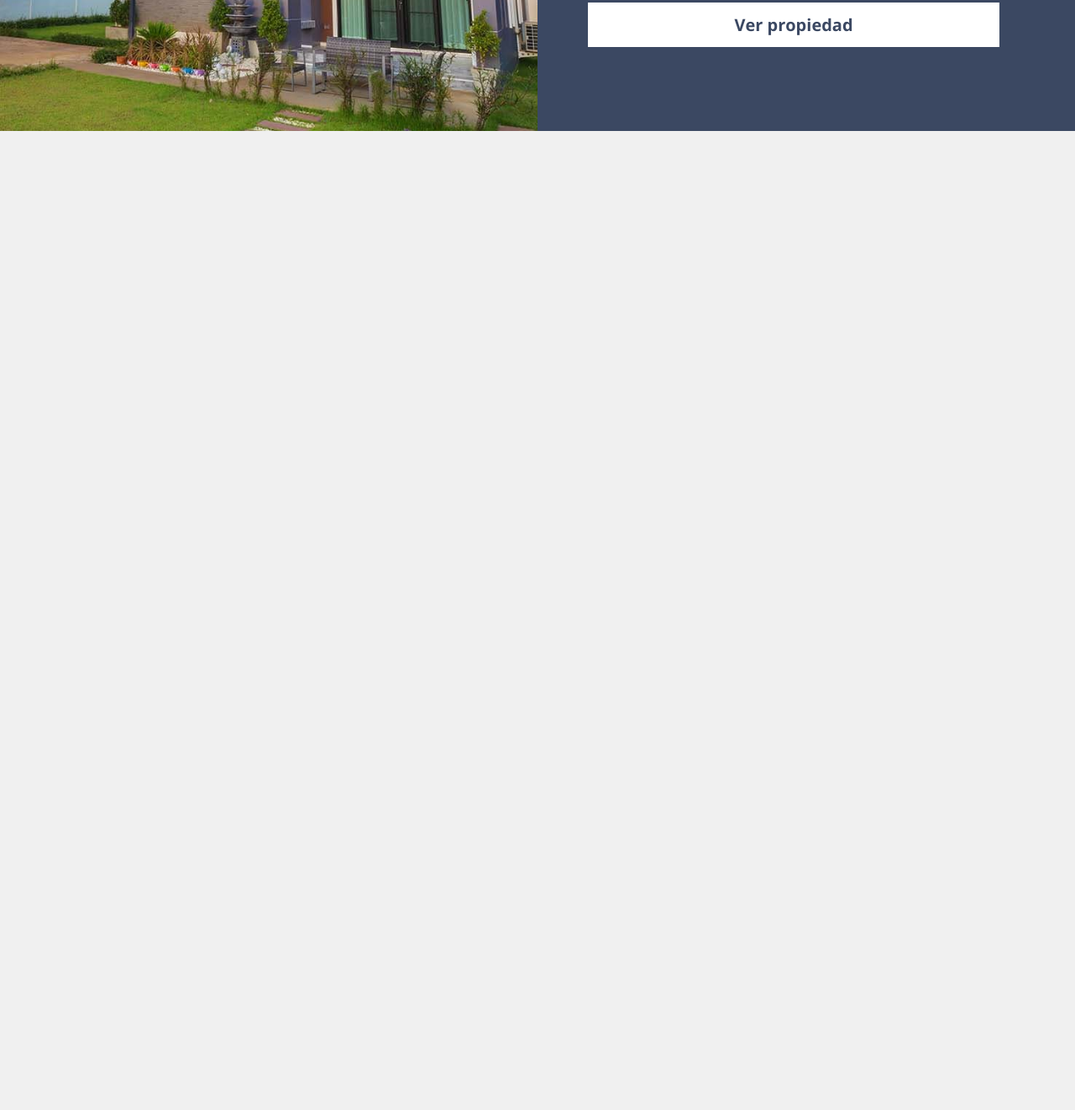
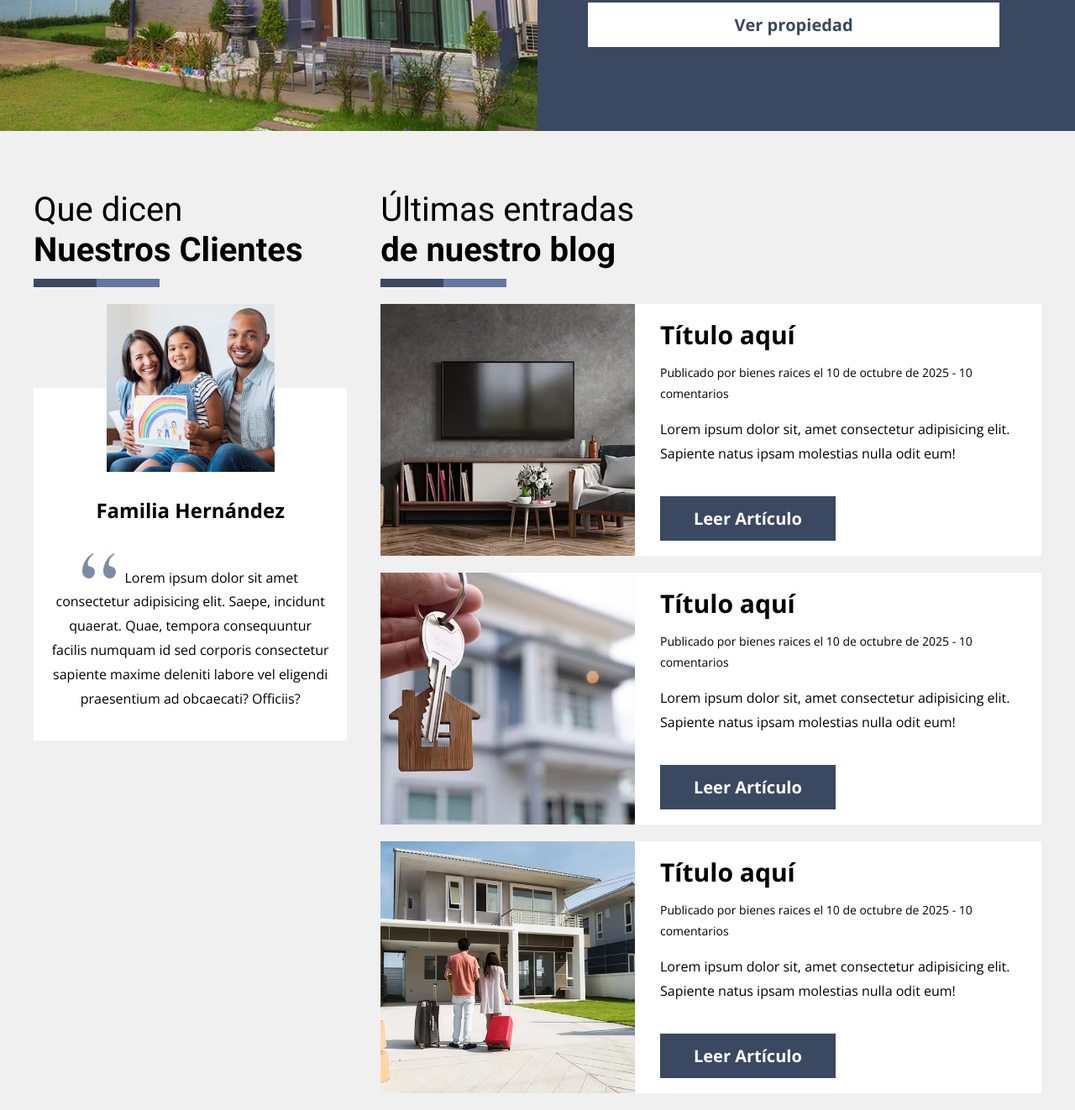
Before and after one commit to joelcascar/proyecto-realState, a website: page index.html in a window 1280 px wide. Shown: the part 2467-3789 px from the top of the page at 84% size. Before the commit the page ends 2623 px from the top, so only its background shows below. Drawn offline with nearby package versions, Linux system fonts and the light colour scheme.

Commit message:
testimoniales-blog finalizado

```diff
--- a/index.html
+++ b/index.html
@@ -121,5 +121,76 @@
         </div>
     </section>
 
+    <!-- Secciones de blog y testimoniales -->
+
+    <div class="testimoniales-blog contenedor">
+        <section class="testimoniales-blog__testimoniales">
+            <h2 class="testimoniales-blog__heading">Que dicen <span>Nuestros Clientes</span></h2>
+            <div class="testimonial">
+                <picture>
+                    <source srcset="build/img/testimonial.avif" type="image/avif">
+                    <source srcset="build/img/testimonial.webp" type="image/webp">
+                    <img class="testimonial__imagen" loading="lazy" src="build/img/testimonial.jpg" alt="imagen testimonial" width="800" height="800">
+                    <div class="testimonial__contenido">
+                        <p class="testimonial__nombre">Familia Hernández</p>
+                        <p class="testimonial__texto">Lorem ipsum dolor sit amet consectetur adipisicing elit. Saepe, incidunt quaerat. Quae, tempora consequuntur facilis numquam id sed corporis consectetur sapiente maxime deleniti labore vel eligendi praesentium ad obcaecati? Officiis?</p>
+                    </div>
+                </picture>
+            </div>
+        </section>
+        <section class="testimoniales-blog__blog">
+            <h2 class="testimoniales-blog__heading">Últimas entradas <span>de nuestro blog</span></h2>
+
+            <div class="entrada">
+                <div class="entrada__imagen-contenedor">
+                    <picture>
+                        <source srcset="build/img/blog_1.avif" type="image/avif">
+                        <source srcset="build/img/blog_1.webp" type="image/webp">
+                        <img class="entrada__imagen" loading="lazy" src="build/img/blog_1.jpg" alt="imagen blog" width="800" height="450">
+                    </picture>
+                </div>
+
+                <div class="entrada__contenido">
+                    <h3 class="entrada__nombre">Título aquí</h3>
+                    <p class="entrada__meta">Publicado por bienes raices el 10 de octubre de 2025 - 10 comentarios</p>
+                    <p class="entrada__texto">Lorem ipsum dolor sit, amet consectetur adipisicing elit. Sapiente natus ipsam molestias nulla odit eum!</p>
+                    <a href="#" class="entrada__enlace">Leer Artículo</a>
+                </div>
+            </div> <!-- entrada -->
+            <div class="entrada">
+                <div class="entrada__imagen-contenedor">
+                    <picture>
+                        <source srcset="build/img/blog_2.avif" type="image/avif">
+                        <source srcset="build/img/blog_2.webp" type="image/webp">
+                        <img class="entrada__imagen" loading="lazy" src="build/img/blog_2.jpg" alt="imagen blog" width="800" height="533">
+                    </picture>
+                </div>
+
+                <div class="entrada__contenido">
+                    <h3 class="entrada__nombre">Título aquí</h3>
+                    <p class="entrada__meta">Publicado por bienes raices el 10 de octubre de 2025 - 10 comentarios</p>
+                    <p class="entrada__texto">Lorem ipsum dolor sit, amet consectetur adipisicing elit. Sapiente natus ipsam molestias nulla odit eum!</p>
+                    <a href="#" class="entrada__enlace">Leer Artículo</a>
+                </div>
+            </div> <!-- entrada -->
+            <div class="entrada">
+                <div class="entrada__imagen-contenedor">
+                    <picture>
+                        <source srcset="build/img/blog_3.avif" type="image/avif">
+                        <source srcset="build/img/blog_3.webp" type="image/webp">
+                        <img class="entrada__imagen" loading="lazy" src="build/img/blog_3.jpg" alt="imagen blog" width="800" height="533">
+                    </picture>
+                </div>
+
+                <div class="entrada__contenido">
+                    <h3 class="entrada__nombre">Título aquí</h3>
+                    <p class="entrada__meta">Publicado por bienes raices el 10 de octubre de 2025 - 10 comentarios</p>
+                    <p class="entrada__texto">Lorem ipsum dolor sit, amet consectetur adipisicing elit. Sapiente natus ipsam molestias nulla odit eum!</p>
+                    <a href="#" class="entrada__enlace">Leer Artículo</a>
+                </div>
+            </div> <!-- entrada -->
+        </section>
+    </div>
+
 </body>
 </html>
--- a/src/scss/base/_mixins.scss
+++ b/src/scss/base/_mixins.scss
@@ -51,10 +51,13 @@
     grid-template-columns: repeat($columnas, 1fr);
 }
 
-@mixin heading{
+@mixin heading($salto: false){
     font-weight: 400;
     span{
         font-weight: 700;
+        @if($salto){
+            display: block;
+        }
     }
 
     &::after{
--- a/src/scss/ui/contenido/_index.scss
+++ b/src/scss/ui/contenido/_index.scss
@@ -1,2 +1,3 @@
 @forward "propiedades";
 @forward "destacada";
+@forward "testimonial-blog";
--- /dev/null
+++ b/src/scss/ui/contenido/_testimonial-blog.scss
@@ -0,0 +1,92 @@
+@use "base/variables" as v;
+@use "base/mixins" as m;
+
+.testimoniales-blog{
+    margin-top: 5rem;
+    @include m.desktop{
+        @include m.grid(3, 4rem);
+    }
+
+    &__blog{
+        @include m.desktop{
+            grid-column: 2/4;
+        }
+    }
+
+    &__heading{
+        @include m.heading(true);
+    }
+}
+
+.testimonial{
+    text-align: center;
+    &__imagen{
+        width: 20rem;
+        margin: 0 auto;
+    }
+
+    &__contenido{
+        background-color: v.$blanco;
+        margin-top: -10rem;
+        padding: 10rem 2rem 2rem 2rem;
+    }
+
+    &__nombre{
+        font-size: 2.4rem;
+        font-weight: 700;
+    }
+
+    &__texto{
+        &::before{
+            content: '';
+            background-image: url(../img/quote.svg);
+            background-repeat: no-repeat;
+            background-position: center;
+            margin-right: 1rem;
+            display: inline-block;
+            width: 4rem;
+            height: 4rem;
+        }
+    }
+}
+
+.entrada{
+    background-color: v.$blanco;
+    margin-bottom: 2rem;
+
+    @include m.tablet{
+        @include m.grid(5, 2rem);
+        align-items: center;
+    }
+
+    &__imagen-contenedor{
+        @include m.tablet{
+            grid-column: 1/3;
+        }
+    }
+
+    &__imagen{
+        height: 30rem;
+        width: 100%;
+        object-fit: cover;
+    }
+
+    &__contenido{
+        padding: 1rem;
+        @include m.tablet{
+            grid-column: 3/6;
+        }
+    }
+
+    &__meta{
+        font-size: 1.4rem;
+    }
+
+    &__enlace{
+        @include m.boton(v.$primario, v.$blanco);
+        display: block;
+        @include m.tablet{
+            display: inline-block;
+        }
+    }
+}
```
Also changed, not shown: build/css/app.css, 1 other file.
